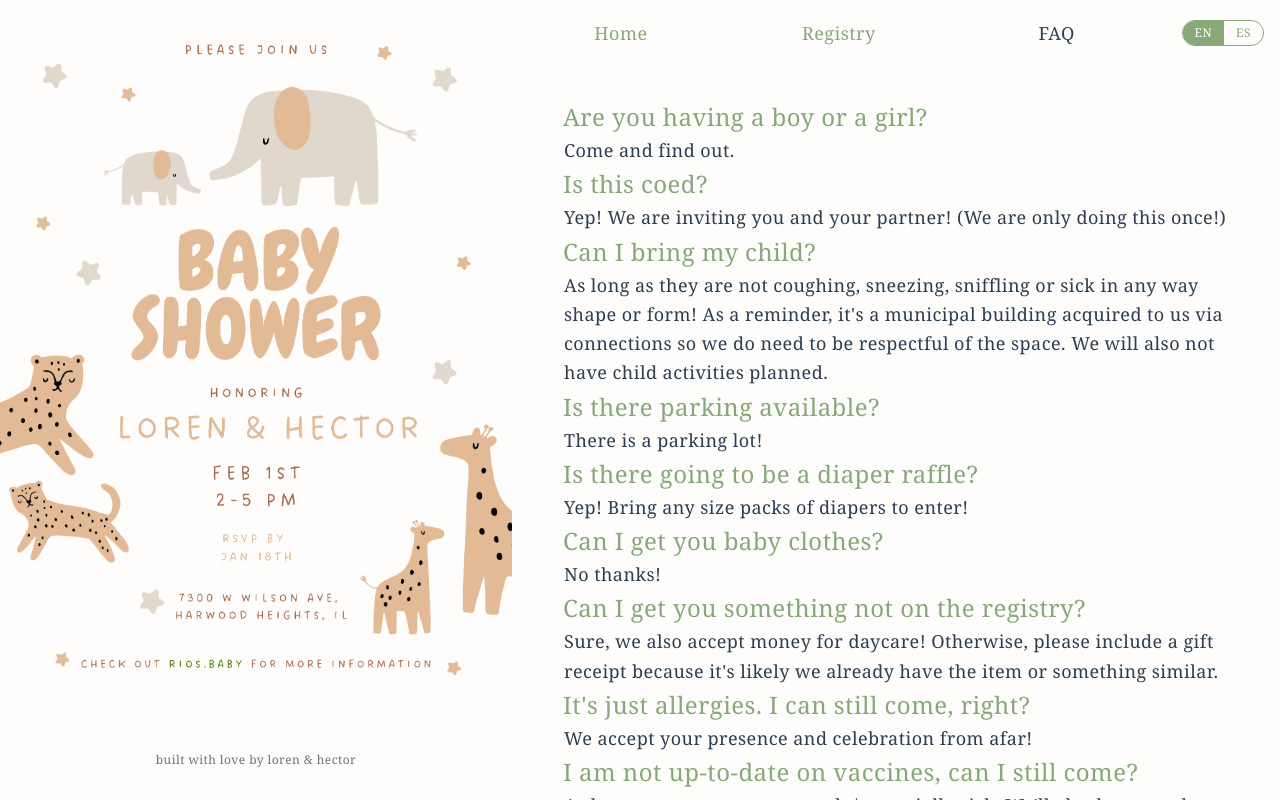
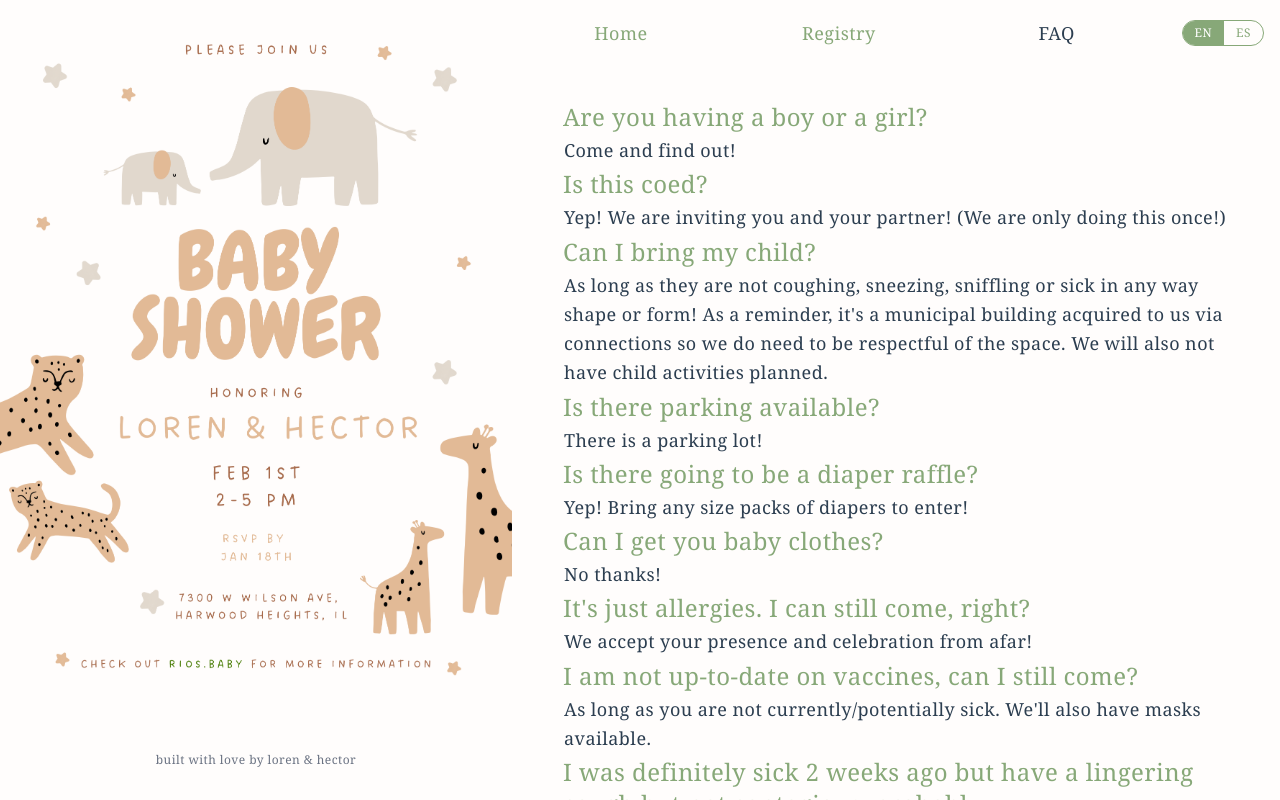
Before and after one commit to bighead-inc/big-baby-shower, a Vue app: page /faq in a window 1280 px wide. Built offline with nearby package versions, Linux system fonts and the light colour scheme.

Commit message:
faq and registry link updated

```diff
--- a/src/views/FAQView.vue
+++ b/src/views/FAQView.vue
@@ -5,35 +5,33 @@ import { useLanguage } from '@/composables/useLanguage'
 const { language } = useLanguage()
 
 const faqEN = [
-  { question: "Are you having a boy or a girl?", answer: "Come and find out." },
+  { question: "Are you having a boy or a girl?", answer: "Come and find out!" },
   { question: "Is this coed?", answer: "Yep! We are inviting you and your partner! (We are only doing this once!)" },
   { question: "Can I bring my child?", answer: "As long as they are not coughing, sneezing, sniffling or sick in any way shape or form! As a reminder, it's a municipal building acquired to us via connections so we do need to be respectful of the space. We will also not have child activities planned." },
   { question: "Is there parking available?", answer: "There is a parking lot!" },
   { question: "Is there going to be a diaper raffle?", answer: "Yep! Bring any size packs of diapers to enter!" },
   { question: "Can I get you baby clothes?", answer: "No thanks!" },
-  { question: "Can I get you something not on the registry?", answer: "Sure, we also accept money for daycare! Otherwise, please include a gift receipt because it's likely we already have the item or something similar." },
   { question: "It's just allergies. I can still come, right?", answer: "We accept your presence and celebration from afar!" },
   { question: "I am not up-to-date on vaccines, can I still come?", answer: "As long as you are not currently/potentially sick. We'll also have masks available." },
   { question: "I was definitely sick 2 weeks ago but have a lingering cough but not contagious, probably...", answer: "If it's been over 10 days since you first got sick then come but wear a mask throughout the baby shower and keep some distance just in case. Otherwise, we accept your presence and celebration from afar!" },
   { question: "I can't attend anymore. Do I tell you?", answer: "Yep, giving us a heads-up would be nice! Thanks for the courtesy!" },
-  { question: "I didn't RSVP, you are still anticipating that I'm showing up right?", answer: "You are? News to me." },
+  { question: "I didn't RSVP, you are still anticipating that I'm showing up right?", answer: "Let us know ahead of time." },
   { question: "What if I can't attend but still want to send a gift?", answer: "Oh thank you! You can get us something from our registry that will be delivered to our home." },
   { question: "Unrelated to the baby shower, but I have some stuff you might use for baby. How do I coordinate that with you?", answer: "Just text us! We'll let you know if we could use those items!" },
 ]
 
 const faqES = [
+  { question: "¿Van a tener niño o niña?", answer: "Ven y descúbre!" },
   { question: "¿Es mixto (hombres y mujeres)?", answer: "¡Sí! ¡Estamos invitando a ti y a tu pareja! (¡Solo lo hacemos una vez!)" },
   { question: "¿Puedo traer a mi hijo/a?", answer: "¡Siempre y cuando no esté tosiendo, estornudando, con mocos o enfermo de ninguna manera! Como recordatorio, es un edificio municipal que conseguimos por contactos, así que debemos ser respetuosos con el espacio. Tampoco tendremos actividades planeadas para niños." },
   { question: "¿Hay estacionamiento disponible?", answer: "¡Sí, hay un estacionamiento!" },
   { question: "¿Va a haber una rifa de pañales?", answer: "¡Sí! ¡Trae paquetes de pañales de cualquier tamaño para participar!" },
-  { question: "¿Puedo comprarte algo del registro?", answer: "¡Claro! También aceptamos dinero para la guardería. De lo contrario, por favor incluye el recibo de regalo porque es probable que ya tengamos el artículo o algo similar." },
   { question: "¿Puedo regalarte ropa de bebé?", answer: "¡No, gracias!" },
   { question: "Son solo alergias. ¿Puedo ir, verdad?", answer: "¡Aceptamos tu presencia y celebración desde lejos!" },
   { question: "No estoy al día con las vacunas, ¿puedo ir?", answer: "Siempre y cuando no estés actualmente/potencialmente enfermo. También tendremos mascarillas disponibles." },
   { question: "Definitivamente estuve enfermo hace 2 semanas pero tengo una tos persistente pero no contagiosa, probablemente...", answer: "Si han pasado más de 10 días desde que te enfermaste, ven pero usa mascarilla durante todo el baby shower y mantén algo de distancia por si acaso. De lo contrario, ¡aceptamos tu presencia y celebración desde lejos!" },
   { question: "Ya no puedo asistir. ¿Te aviso?", answer: "¡Sí, sería bueno que nos avises! ¡Gracias por la cortesía!" },
   { question: "No confirmé asistencia, ¿sigues esperando que llegue, verdad?", answer: "¿Vas a venir? No sabía." },
-  { question: "¿Van a tener niño o niña?", answer: "Ven y descúbrelo." },
   { question: "¿Qué pasa si no puedo asistir pero quiero enviar un regalo?", answer: "¡Oh, gracias! Puedes comprarnos algo de nuestro registro que será enviado a nuestra casa." },
   { question: "No relacionado con el baby shower, pero tengo algunas cosas que podrían usar para el bebé. ¿Cómo coordino eso con ustedes?", answer: "¡Solo envíanos un mensaje! ¡Te diremos si podemos usar esos artículos!" },
 ]
--- a/src/views/RegistryView.vue
+++ b/src/views/RegistryView.vue
@@ -28,7 +28,7 @@ const { language } = useLanguage()
           </a>
         </li>
         <li>
-          <a href="[BABYLIST REGISTRY LINK]" target="_blank" rel="noopener" class="hover:text-slate-900 font-medium hover:underline">
+          <a href="https://my.babylist.com/rios_baby" target="_blank" rel="noopener" class="hover:text-slate-900 font-medium hover:underline">
             Babylist Registry →
           </a>
         </li>
```
